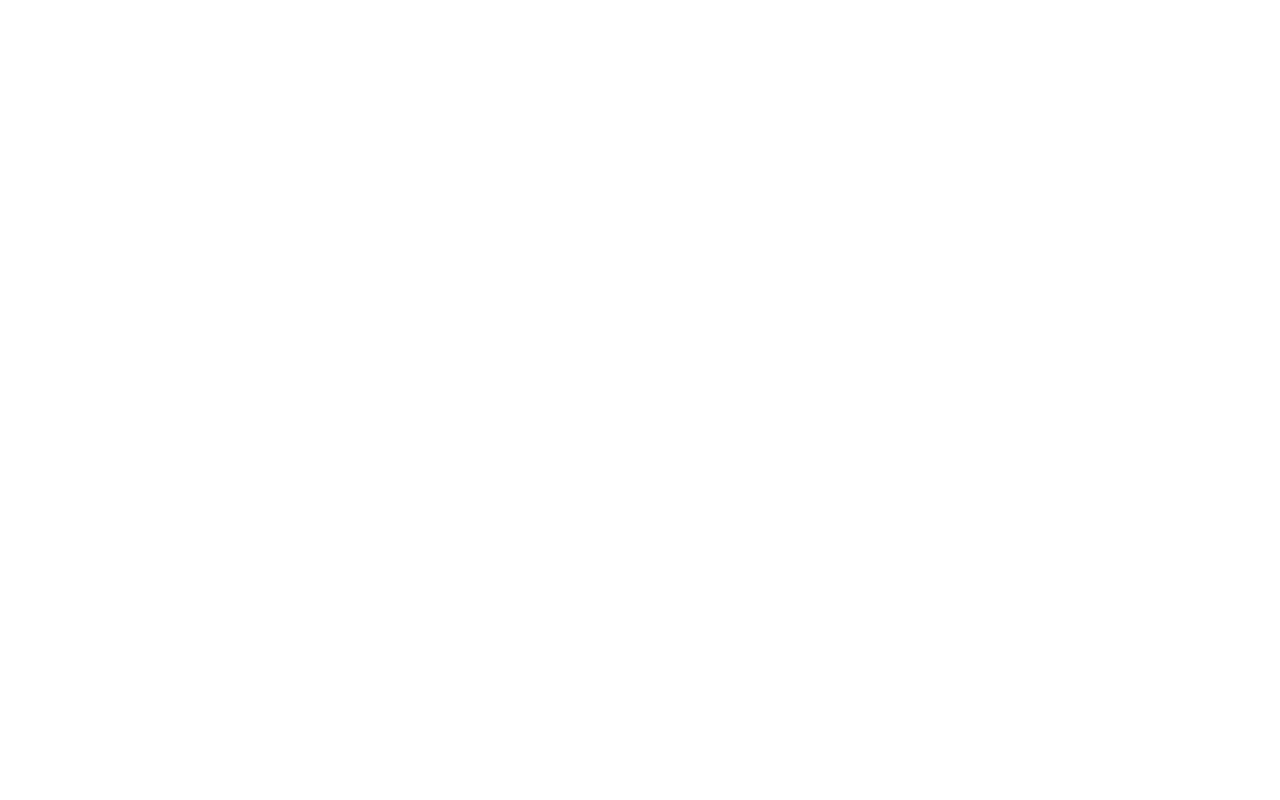
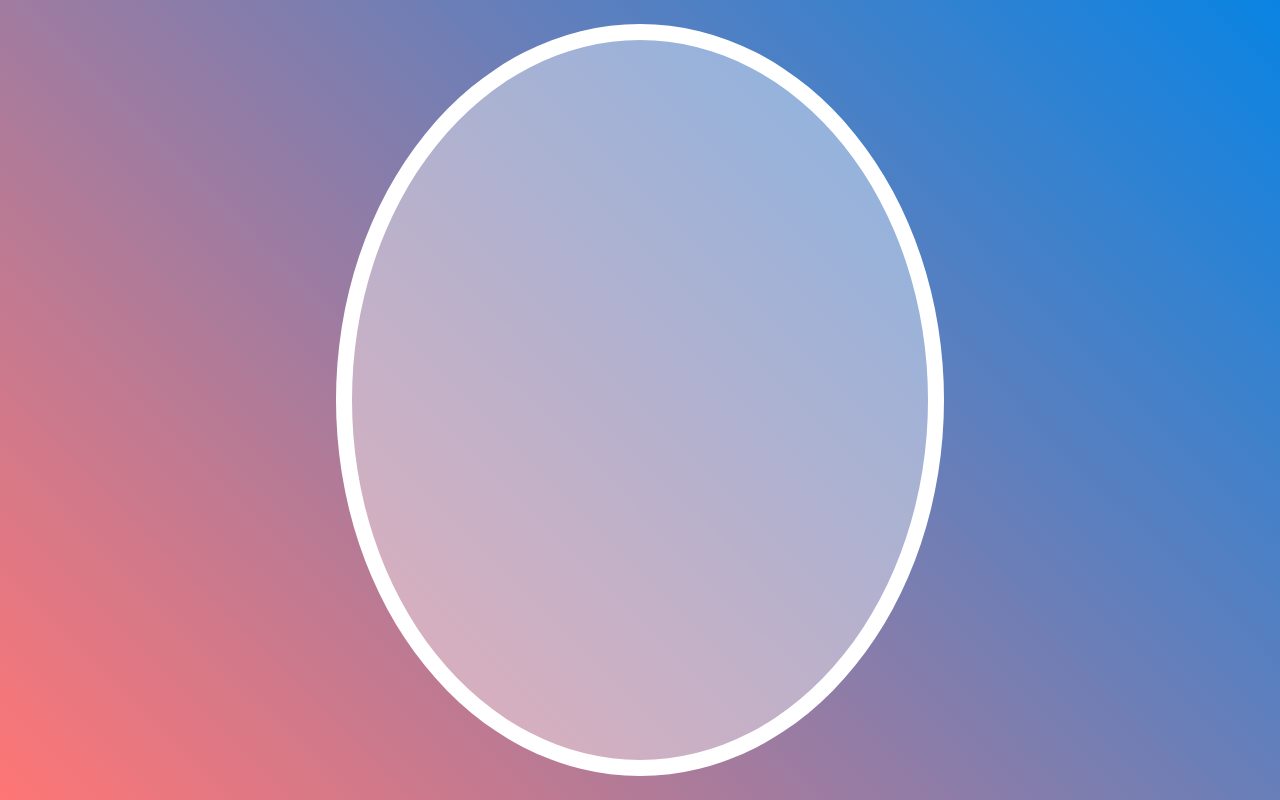
Before and after one commit to InwooLeeme/CSS-JS-Clock, a plain HTML site: page index.html in a window 1280 px wide. Drawn offline with Linux system fonts and the light colour scheme.

Commit message:
Clock border, background gradient
Set up clock border color white
Change body background inear-gradient red to blue in 45 deg.

```diff
--- a/style/style.css
+++ b/style/style.css
@@ -1 +1,19 @@
 @import "reset.css";
+
+html,
+body {
+  width: 100%;
+  height: 100%;
+  display: flex;
+  justify-content: center;
+  align-items: center;
+  background: linear-gradient(45deg, #ff7675, #0984e3);
+}
+
+.clockContainer {
+  width: 45%;
+  height: 90%;
+  border-radius: 100%;
+  background: rgba(255, 255, 255, 0.4);
+  border: 1rem solid #ffffff;
+}
```
Also changed, not shown: 1 other file.
